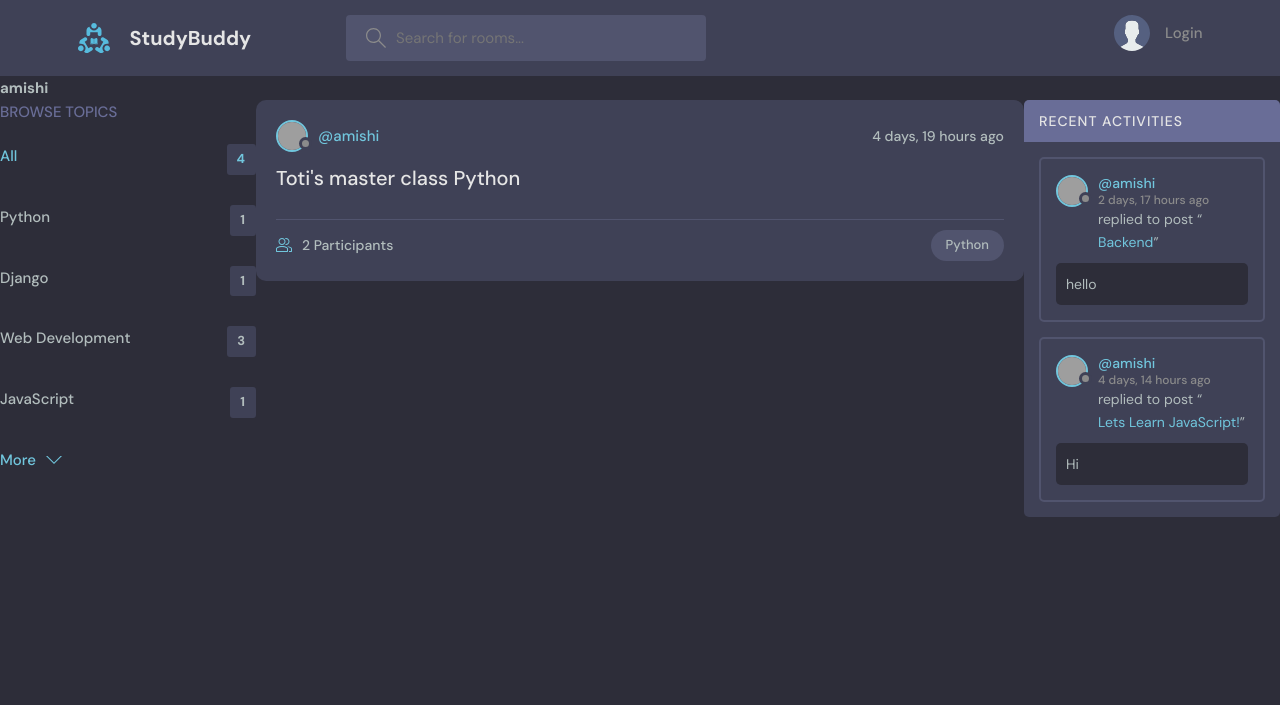
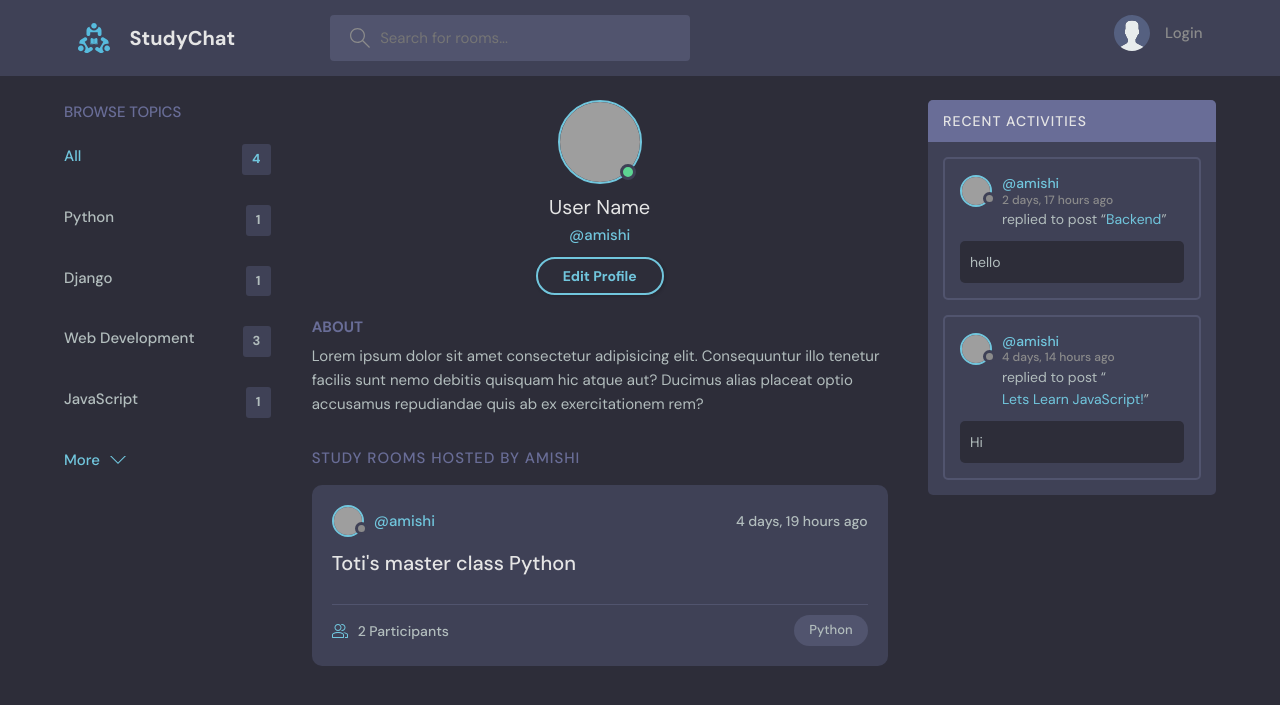
Before and after one commit to Anonymous-Technopath/Study-Chat-Website, a Django app: page /profile/3/ in a window 1280 px wide. Shown: the top 705 px of the page. Run offline with Django 4.2, Linux system fonts and the light colour scheme; data comes from the database, SQL or seed files in the repository; grey boxes are pictures that could not be loaded.

Commit message:
Integrated the profile.html page with the theme

```diff
--- a/base/templates/base/profile.html
+++ b/base/templates/base/profile.html
@@ -2,24 +2,50 @@
 
 {% block content %}
 
+<main class="profile-page layout layout--3">
+    <div class="container">
+    <!-- Topics Start -->
+    {% include 'base/topics_component.html' %}
+    <!-- Topics End -->
 
-<style>
-    .profile-container{
-        display: grid;
-        grid-template-columns: 1fr 3fr 1fr;
-    }
-</style>
-<h1>{{user.username}}</h1>
-<div class="profile-container">
-    <div>
-        {% include 'base/topics_component.html' %}
+    <!-- Room List Start -->
+    <div class="roomList">
+        <div class="profile">
+        <div class="profile__avatar">
+            <div class="avatar avatar--large active">
+            <img src="https://randomuser.me/api/portraits/men/11.jpg" />
+            </div>
+        </div>
+        <div class="profile__info">
+            <h3>User Name</h3>
+            <p>@{{user.username}}</p>
+            <a href="edit-user.html" class="btn btn--main btn--pill">Edit Profile</a>
+        </div>
+        <div class="profile__about">
+            <h3>About</h3>
+            <p>
+            Lorem ipsum dolor sit amet consectetur adipisicing elit. Consequuntur illo tenetur
+            facilis sunt nemo debitis quisquam hic atque aut? Ducimus alias placeat optio
+            accusamus repudiandae quis ab ex exercitationem rem?
+            </p>
+        </div>
+        </div>
+
+        <div class="roomList__header">
+        <div>
+            <h2>Study Rooms Hosted by {{user.username}}</a>
+            </h2>
+        </div>
+        </div>
+        {% include 'base/feed_component.html' %}
+
     </div>
-    <div>
-        {% include 'base/feed_component.html' %}
+    <!-- Room List End -->
+
+    <!-- Activities Start -->
+    {% include 'base/activity_component.html' %}
+    <!-- Activities End -->
     </div>
-    <div>
-        {% include 'base/activity_component.html' %}
-    </div>
-</div>
+</main>
 
 {% endblock content %}
--- a/templates/main.html
+++ b/templates/main.html
@@ -7,7 +7,7 @@
     <meta name="viewport" content="width=device-width, initial-scale=1.0" />
     <link rel="shortcut icon" href="assets/favicon.ico" type="image/x-icon" />
     <link rel="stylesheet" href="{% static 'styles/style.css'  %}" />
-    <title>StudyBuddy - Find study partners around the world!</title>
+    <title>StudyChat - Find study partners around the world!</title>
 
   </head>
 
--- a/templates/navbar.html
+++ b/templates/navbar.html
@@ -3,7 +3,7 @@
     <div class="container">
       <a href="{% url 'home' %}" class="header__logo">
         <img src="{% static 'images/logo.svg' %}" />
-        <h1>StudyBuddy</h1>
+        <h1>StudyChat</h1>
       </a>
       <form method="GET" class="header__search" action="{% url 'home' %}">
         <label>
```
